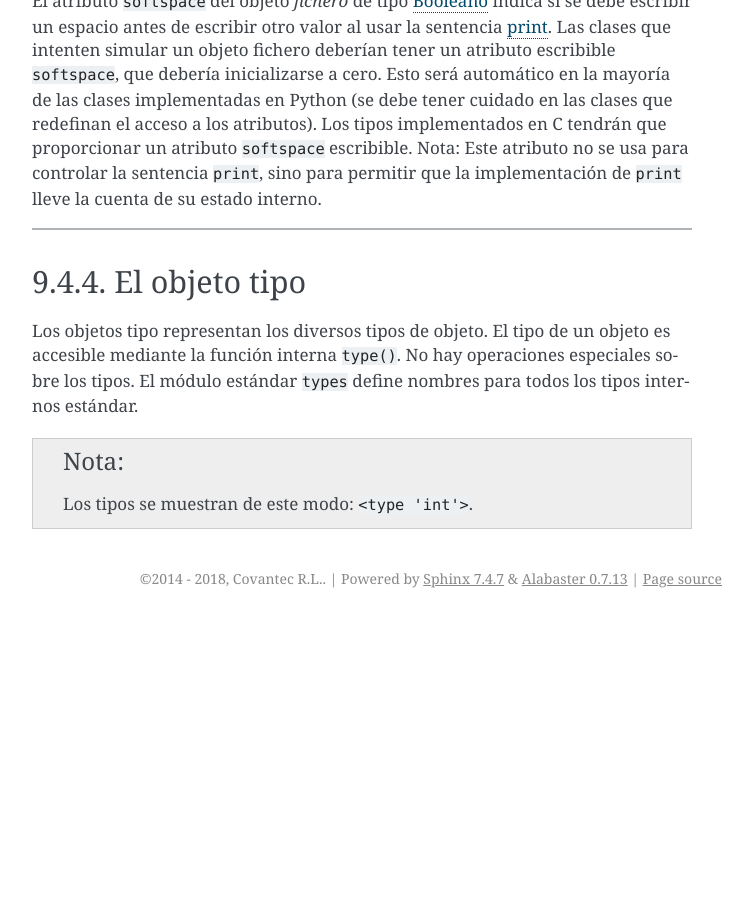
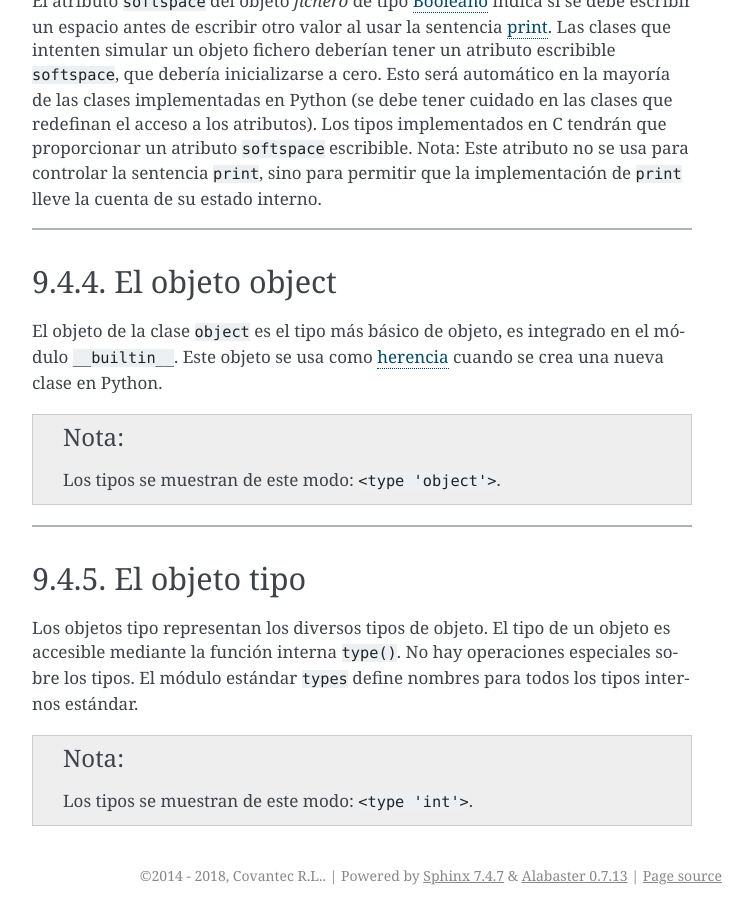
Before and after one commit to macagua/entrenamiento.python_basico, a Sphinx documentation site: the page built from source/leccion9/objeto_integrados.rst, in a window 1280 px wide and 900 px high, scrolled down 5797 px. Shown: the whole window, without its empty margins (388-1141 px from the left). Built offline with Sphinx 7.4.7, drawn with Linux system fonts in a browser that asks for light colours; pages that are not in the unit, such as notebooks, are missing from menus; before the commit the page ends 6415 px from its top, so only the background shows below that; some of the changed text lies outside the part shown.

Commit message:
Agregar sección sobre objeto object

```diff
--- a/source/leccion9/objeto_integrados.rst
+++ b/source/leccion9/objeto_integrados.rst
@@ -346,6 +346,20 @@ lleve la cuenta de su estado interno.
 
 ----
 
+.. _python_objeto_object:
+
+El objeto object
+................
+
+El objeto de la clase ``object`` es el tipo más básico de objeto, es integrado en el módulo
+``__builtin__``. Este objeto se usa como :ref:`herencia <python_poo_herencia>` cuando se crea
+una nueva clase en Python.
+
+
+.. note:: Los tipos se muestran de este modo: ``<type 'object'>``.
+
+----
+
 .. _python_objeto_type:
 
 El objeto tipo
```
